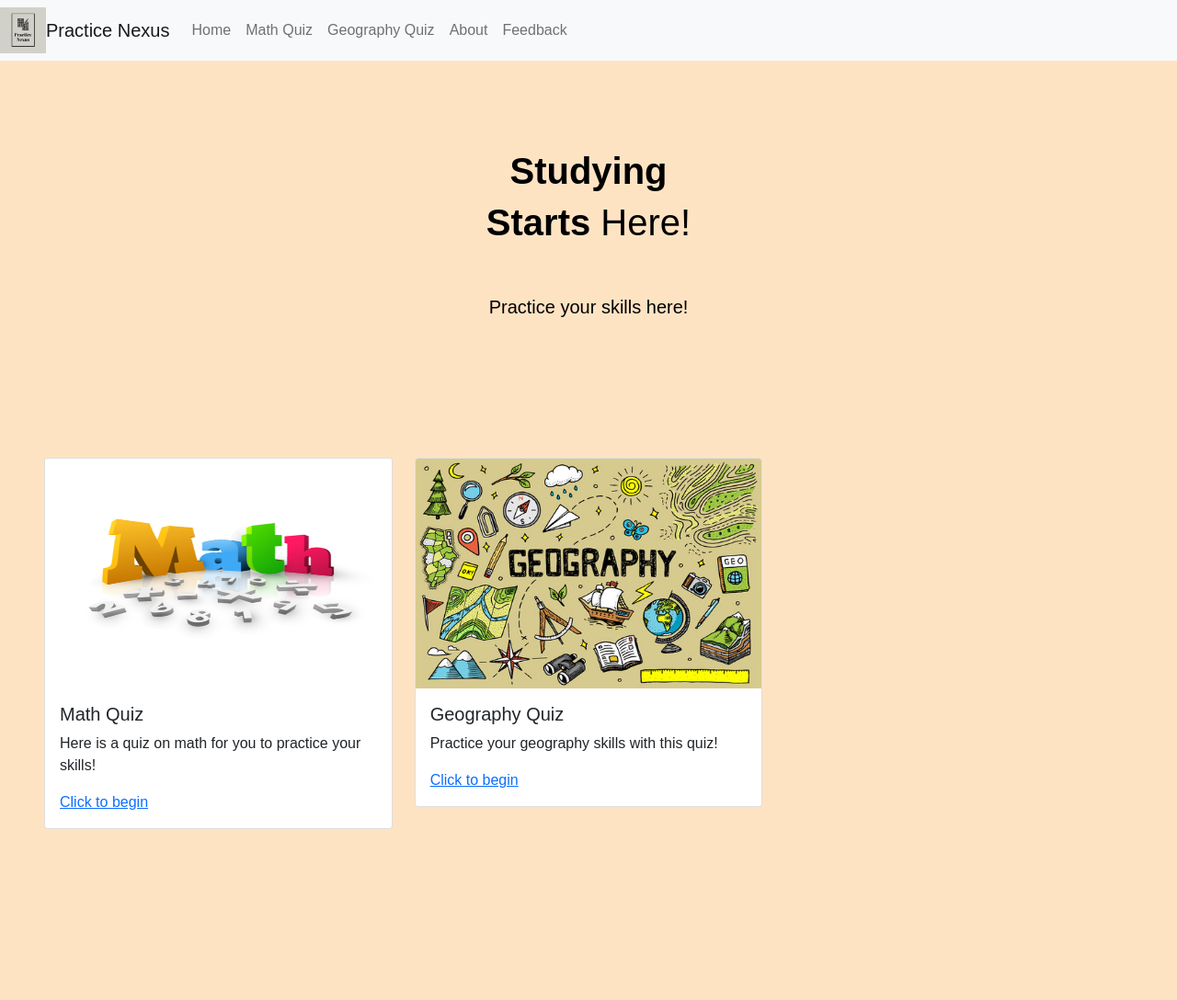
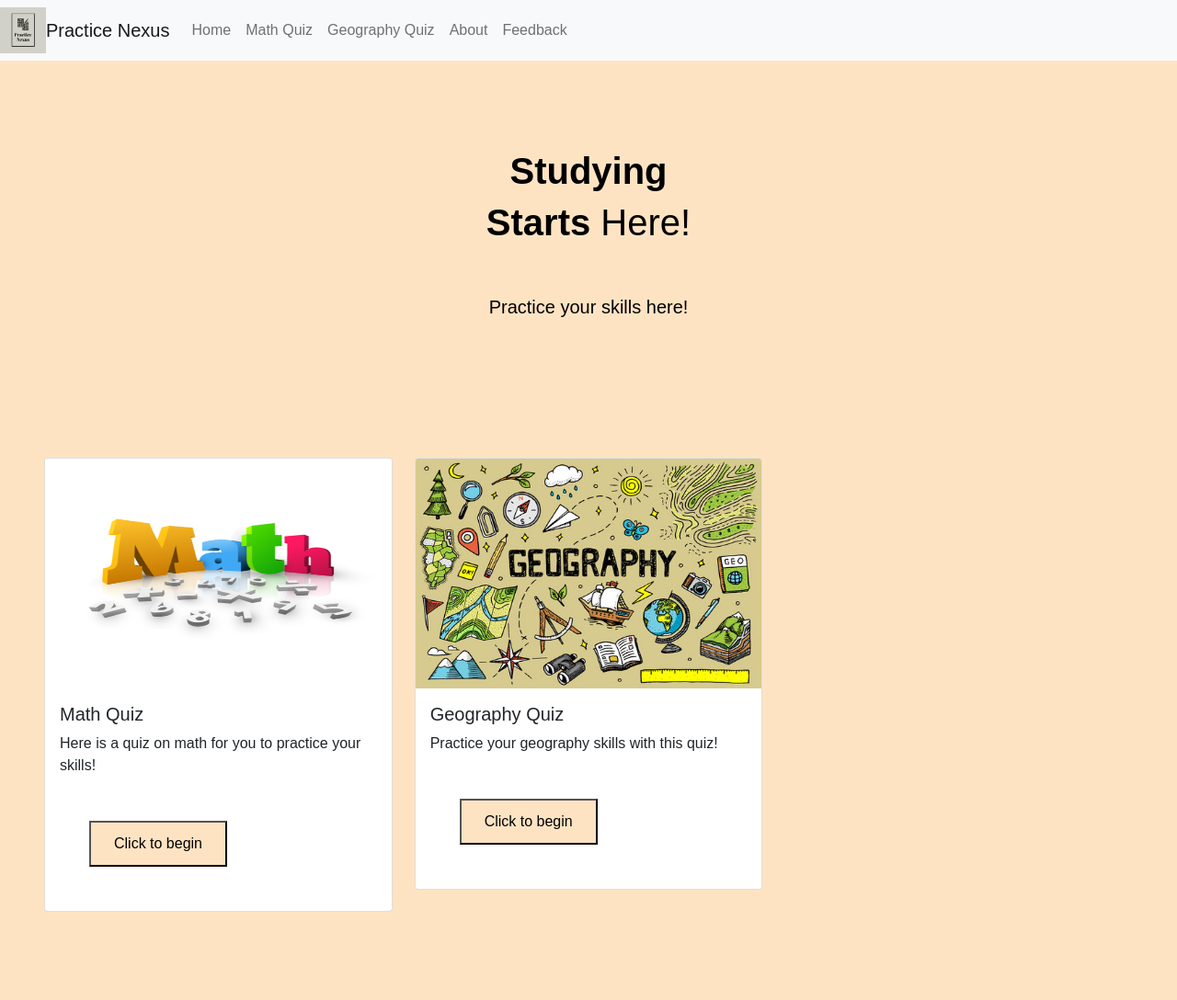
Before and after one commit to MuffinMan1287/TAAL-Fastpages, a Jekyll site: the page built from index.html, in a window 1280 px wide. Shown: the whole page at 92% size. Built offline with Jekyll 4.4.1, drawn with Linux system fonts in a browser that asks for light colours; the list of posts is cut into pages by our own code; before the commit the page ends 998 px from its top, so only the background shows below that.

Commit message:
creating buttons

```diff
--- a/index.html
+++ b/index.html
@@ -42,6 +42,15 @@ image:
     .card-text:last-child{
         margin-bottom:0;
     }
+    .score-button{
+        height:50px;
+        width:150px;
+        margin:2rem;
+        background-color: #fee3c3;
+    }
+    .score-button:hover{
+        background-color: #f7c78d;
+    }
 </style>
 <!-- Start of body content specific to page -->
 <div class="position-title-x position-title-y auto">
@@ -59,7 +68,7 @@ image:
                 <p class="card-text">
                     Here is a quiz on math for you to practice your skills!
                 </p>
-                <a href={{ url_for('projects.portfolio') }} class="btn btn-primary">Click to begin</a>
+                <button href="https://muffinman1287.github.io/PracticeNexus/mathquiz/" class="score-button">Click to begin</button>
                 </div>
             </div>
         </div>
@@ -71,7 +80,7 @@ image:
                 <p class="card-text">
                     Practice your geography skills with this quiz!
                 </p>
-                <a href={{ url_for('projects.kangaroos') }} class="btn btn-primary">Click to begin</a>
+                <button href="https://muffinman1287.github.io/PracticeNexus/mathquiz/" class="score-button">Click to begin</button>
                 </div>
             </div>
         </div>
```
